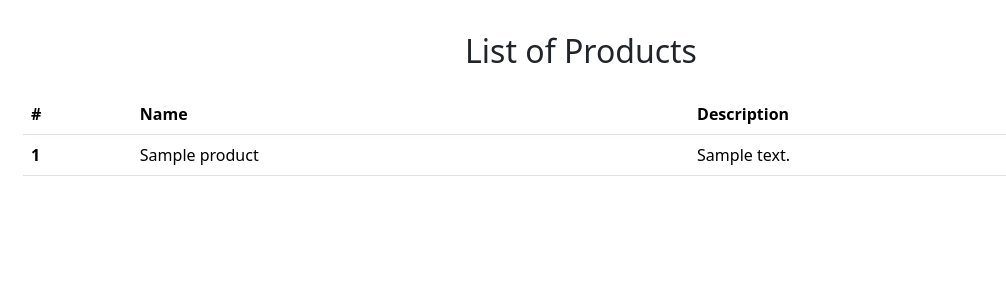
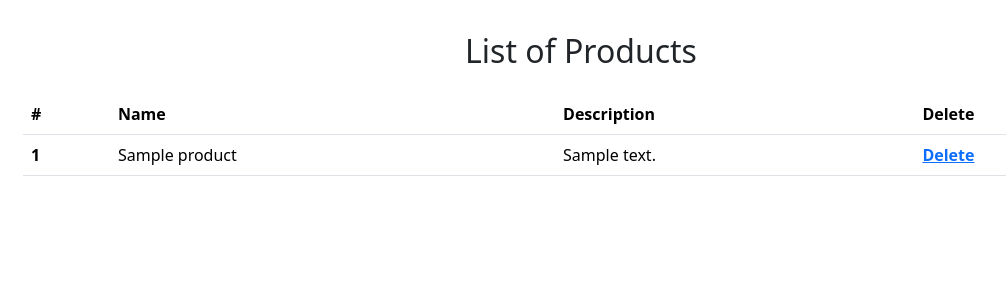
Before and after one commit to SeemaMistry/ProductInventory, a Django app: page /products in a window 1280 px wide. Shown: the part 56-356 px from the top of the page, without its empty margins (59-1065 px from the left). Run offline with Django 4.2, Linux system fonts and the light colour scheme; tables that the repository leaves empty hold one stand-in row (values such as "Sample post").

Commit message:
feat: create delete to products table to /products/product_delete/{product.id} and redirects back to /products

```diff
--- a/backend/products/urls.py
+++ b/backend/products/urls.py
@@ -4,4 +4,5 @@ from products import views
 urlpatterns = [
     path('', views.home, name='home'),
     path('products', views.product, name='product'),
+    path('products/product_delete/<int:id>', views.product_delete, name='product_delete'),
 ]
--- a/backend/products/views.py
+++ b/backend/products/views.py
@@ -1,4 +1,4 @@
-from django.shortcuts import render
+from django.shortcuts import render, HttpResponseRedirect, reverse
 from products.models import Product
 
 # Create your views here.
@@ -21,3 +21,11 @@ def product(request):
     context = {'products': allProducts}
 
     return render (request, 'products.html', context)
+
+def product_delete(request, id):
+    product = Product.objects.get(id=id)
+    product.delete()
+
+    # return render(request, 'products.html')
+
+    return HttpResponseRedirect(reverse('product'))
--- a/backend/templates/products.html
+++ b/backend/templates/products.html
@@ -46,16 +46,23 @@
                 <th scope="col">#</th>
                 <th scope="col">Name</th>
                 <th scope="col">Description</th>
+                <th scope="col">Delete</th>
               </tr>
             </thead>
             <tbody>
               {% comment %} Run a for loop and iterate through all the products {% endcomment %}
               {% for product in products %}
-                <tr>
-                  <th scope="row">{{forloop.counter}}</th>
-                  <td>{{product.name}}</td>
-                  <td>{{product.desc}}</td>
-                </tr>
+              <tr>
+                <th scope="row">{{forloop.counter}}</th>
+                <td>{{product.name}}</td>
+                <td>{{product.desc}}</td>
+                <th scope="col">
+                  <!-- <form action="/product_delete" method="post"> -->
+                    <!-- <button type="submit" id={{product.id}} name={{product.name}} class="btn btn-danger">Delete Product</button> -->
+                    <!-- </form> -->
+                    <a href="products/product_delete/{{product.id}}">Delete</a>
+                </th>
+              </tr>
               {% endfor %}
 
             </tbody>
```
